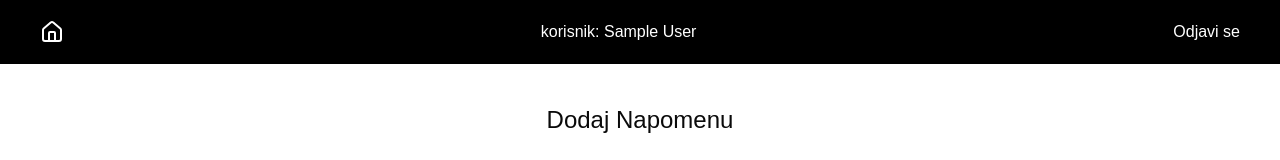
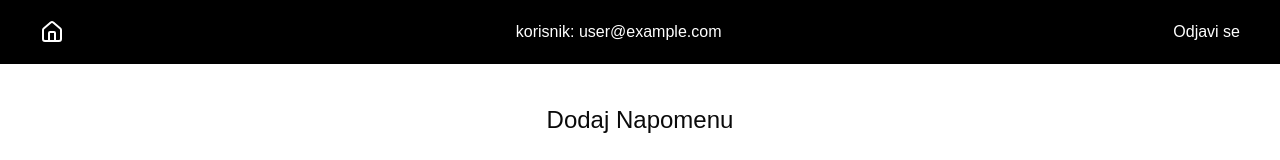
Before and after one commit to kosovic-creator/TodoAuth, a Next.js app: page /todo/add in a window 1280 px wide. Shown: the top 160 px of the page. Built offline with nearby package versions, Linux system fonts and the light colour scheme; no server answers; sample sign-in values are in the browser's storage.

Commit message:
email korisnik

```diff
--- a/src/app/todo/add/page.tsx
+++ b/src/app/todo/add/page.tsx
@@ -22,7 +22,7 @@ export default function AddTodoForm() {
   const { data: session, status } = useSession()
 
   useEffect(() => {
-    if (session?.user?.name) {
+    if (session?.user?.email) {
       setKorisnik(session.user.email || '');
 
     }
--- a/src/app/todo/page.tsx
+++ b/src/app/todo/page.tsx
@@ -24,7 +24,8 @@ export default function TodoTable() {
   // Pagination state
   const [currentPage, setCurrentPage] = useState(1);
   const itemsPerPage = 5;
-const korisnik = (session?.user as { name?: string })?.name ?? '';
+const korisnik = (session?.user?.email ?? '').split('@')[0]; // Extract the username from the email
+
   useEffect(() => {
     startTransition(() => {
       fetch('/api/todo')
--- a/src/components/Nav.tsx
+++ b/src/components/Nav.tsx
@@ -19,7 +19,7 @@ const Nav = async () => {
           )} */}
           {session ? (
             <>
-              <p className=" p-1">korisnik: {session.user?.name ?? "Unknown"}</p>
+              <p className=" p-1">korisnik: {session.user?.email ?? "Unknown"}</p>
               <SignOut />
             </>
           ) : (
```
